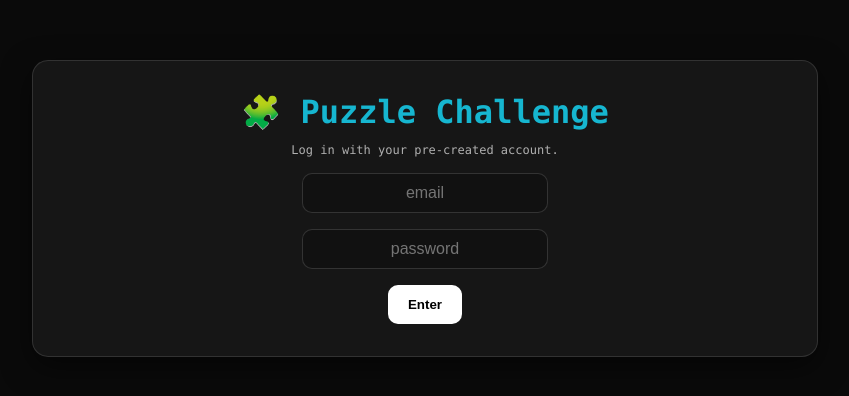
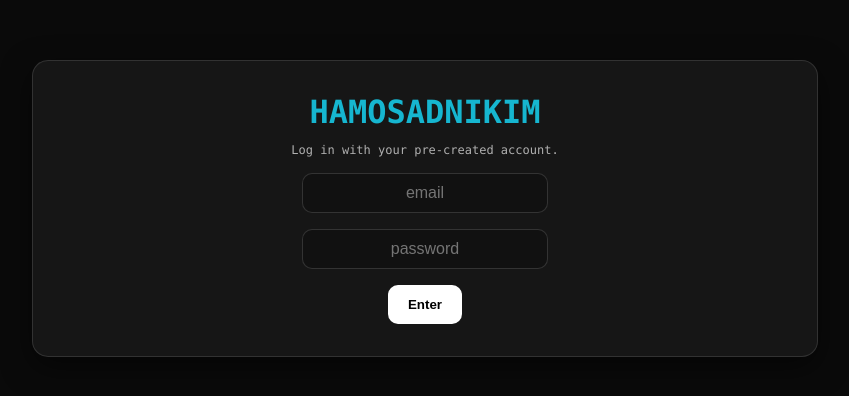
Before and after one commit to evanallouche/Puzzle-Site, a Next.js app: page / in a window 1280 px wide. Shown: the part 216-612 px from the top of the page, without its empty margins (215-1064 px from the left). Built offline with nearby package versions, Linux system fonts and the light colour scheme; no server answers.

Commit message:
Update index.js

```diff
--- a/pages/index.js
+++ b/pages/index.js
@@ -23,7 +23,7 @@ export default function Home(){
   return (
     <div className="wrap">
       <div className="card">
-        <h1>🧩 Puzzle Challenge</h1>
+        <h1>HAMOSADNIKIM</h1>
         <p className="small">Log in with your pre-created account.</p>
         <form onSubmit={signIn}>
           <div className="answer">
```
